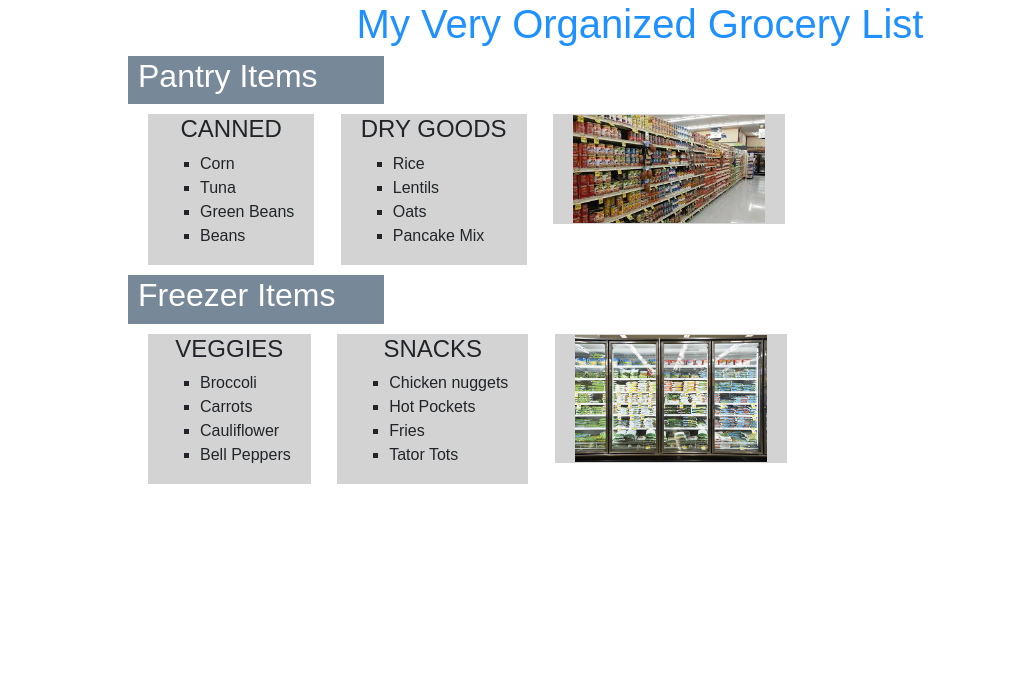
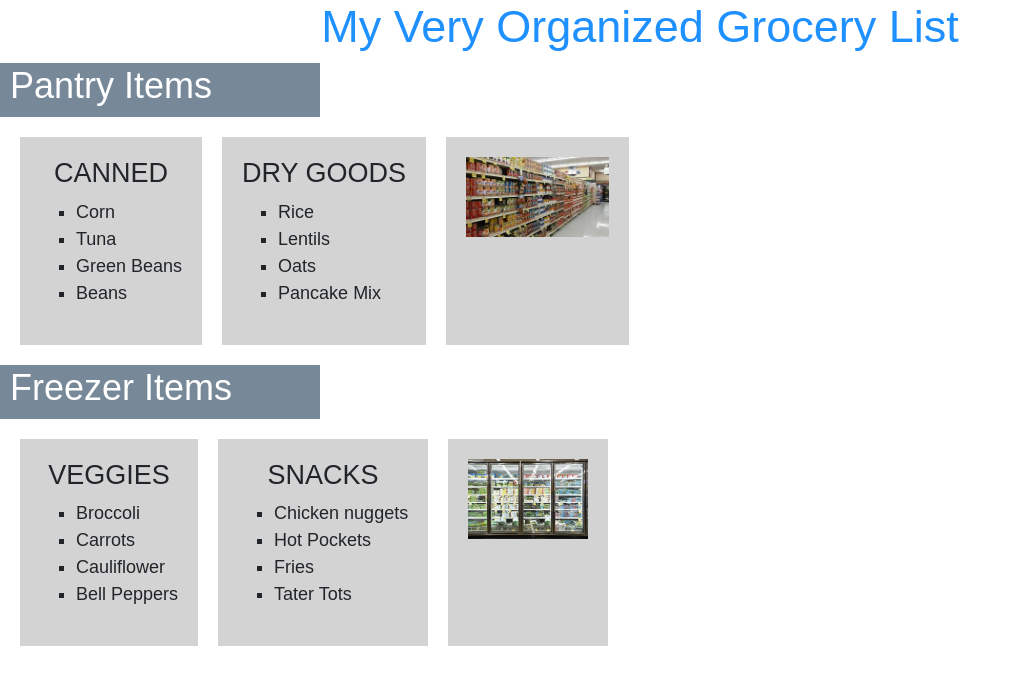
Before and after one commit to MarcgVa/unit_one_block_06, a plain HTML site: page index.html in a window 1280 px wide. Shown: the whole page, without its empty margins (0-1022 px from the left). Drawn offline with nearby package versions, Linux system fonts and the light colour scheme.

Commit message:
introduced flex blocks

```diff
--- a/css/style.css
+++ b/css/style.css
@@ -3,34 +3,53 @@
   padding: 0%;
   margin: 0%;
   font-family: Arial, Helvetica, sans-serif;
+  font-size: large;
 }
 
 /* -----   ELEMENTS ----- */
 section {
-  margin: 0% auto;
+  margin: 10px 10px 10px 10px;
   display: block;
   width: 80%;
+}
 
+thead {
+  width: 80%;
 }
+table, th, td {
+  width: 100%;
+  border: 1px solid;
+  border-color: black;
+  padding: 10px auto;
+}
+
 img {
-  display: inline-block;
-  width: 15vw;
+  height: 10vh;
 }
 
 li {
-  font-size: medium;
   list-style: square;
 }
 
 /* -----  CLASSES ----- */
+.flex-container {
+  display: flex;
+}
+
+.flex-container > div {
+  background-color:lightgray;
+  margin: 10px;
+  padding: 20px;
+  font-size: 30px;
+}
 .sec-header {
   text-align: center;
 }
 .groceryList {
-  background-color: lightslategray;
   border: 1px;
   border-radius: 10;
   width: 25%;
+  background-color: lightslategray;
   color: white;
   font-weight: 700;
   text-align: left;
@@ -40,10 +59,6 @@ li {
 .list-items {
   display: inline-block;
   vertical-align: top;
-  margin: 10px 2px 10px 20px;
-  background-color: lightgray;
-  padding: 1px 20px;
+  margin: 10px 20px 50px 0px;
+  padding: 10px 20px;
 }
-.list-items img {
-  background-color: transparent;
-}
--- a/index.html
+++ b/index.html
@@ -1,25 +1,34 @@
 <!DOCTYPE html>
 <html lang="en">
 <head>
+  <!-- Internal CSS Styling -->
   <style type = text/css>
     body {background-color:antiquewhite;}
     </style>
   <meta charset="UTF-8">
   <meta name="viewport" content="width=device-width, initial-scale=1.0">
   <title>Grocery List</title>
+  <!-- External css styling -->
   <link rel="stylesheet" href="css/style.css">
   <link href="https://cdn.jsdelivr.net/npm/bootstrap@5.3.3/dist/css/bootstrap.min.css" rel="stylesheet" integrity="sha384-QWTKZyjpPEjISv5WaRU9OFeRpok6YctnYmDr5pNlyT2bRjXh0JMhjY6hW+ALEwIH" crossorigin="anonymous">
 </head>
 <body>
   <header>
+    <!-- Inline css styling -->
+    <!-- first heading style -->
     <h1 style="color: dodgerblue; text-align: center;">My Very Organized Grocery List</h1>
   </header>
+
   <main>
-    <section>
+<!-- Section 1: Pantry Items -->
+<!-- My attempt at doing it without table-->
     <div class="groceryList">
+      <!-- second heading style -->
     <h2>Pantry Items</h2>
     </div>
-      <div class="list-items">
+    <section class="flex-container">
+      <div class="list-items, lt-gray">
+         <!-- third heading style -->
         <h4 class="sec-header">CANNED</h4>
         <ul>
           <li>Corn</li>
@@ -28,7 +37,7 @@
           <li>Beans</li>
         </ul>
       </div>
-      <div class="list-items">
+      <div class="list-items, lt-gray">
         <h4 class="sec-header">DRY GOODS</h4>
         <ul>
           <li>Rice</li>
@@ -38,14 +47,15 @@
         </ul>
       </div>
       <div class="list-items">
-        <img
-          src="img/cans.png" alt="Pic of grocery store shelf with canned food.">
+        <img src="img/cans.png" alt="Pic of grocery store shelf with canned food.">
       </div>
     </section>
-    <section>
+<!-- Section 2: Freezer Items -->
+<!-- work with <table>-->
     <div class="groceryList">
       <h2>Freezer Items</h2>
     </div>
+    <section class="flex-container">
       <div class="list-items">
         <h4 class="sec-header">VEGGIES</h4>
         <ul>
@@ -55,13 +65,13 @@
           <li>Bell Peppers</li>
         </ul>
       </div>
-        <div class="list-items">
+      <div class="list-items, lt-gray">
         <h4 class="sec-header">SNACKS</h4>
         <ul>
           <li>Chicken nuggets</li>
           <li>Hot Pockets</li>
           <li>Fries</li>
-            <li>Tator Tots</li>
+          <li>Tater Tots</li>
         </ul>
       </div>
       <div class="list-items">
```
Lines whose indentation alone changed are shown as unchanged.
